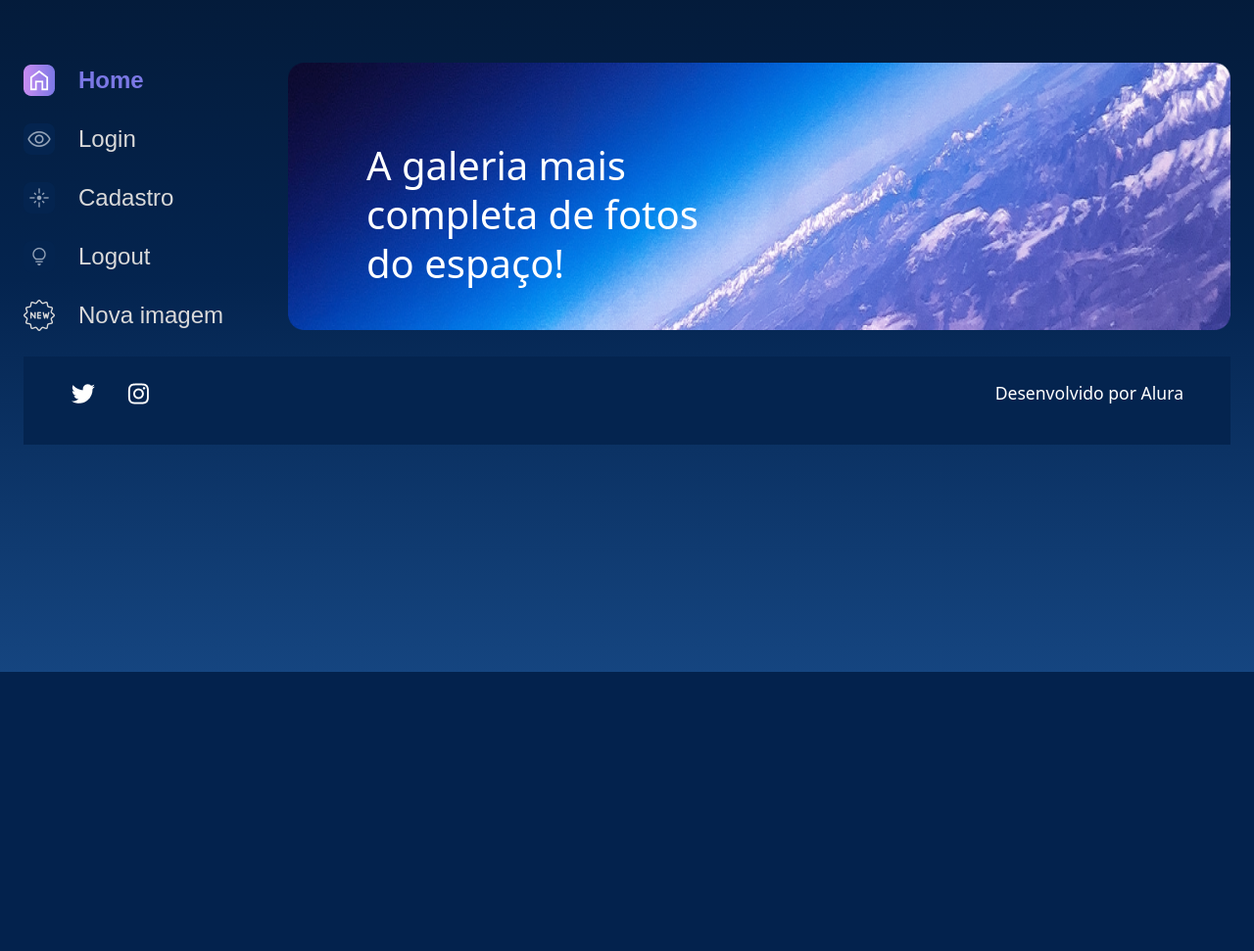
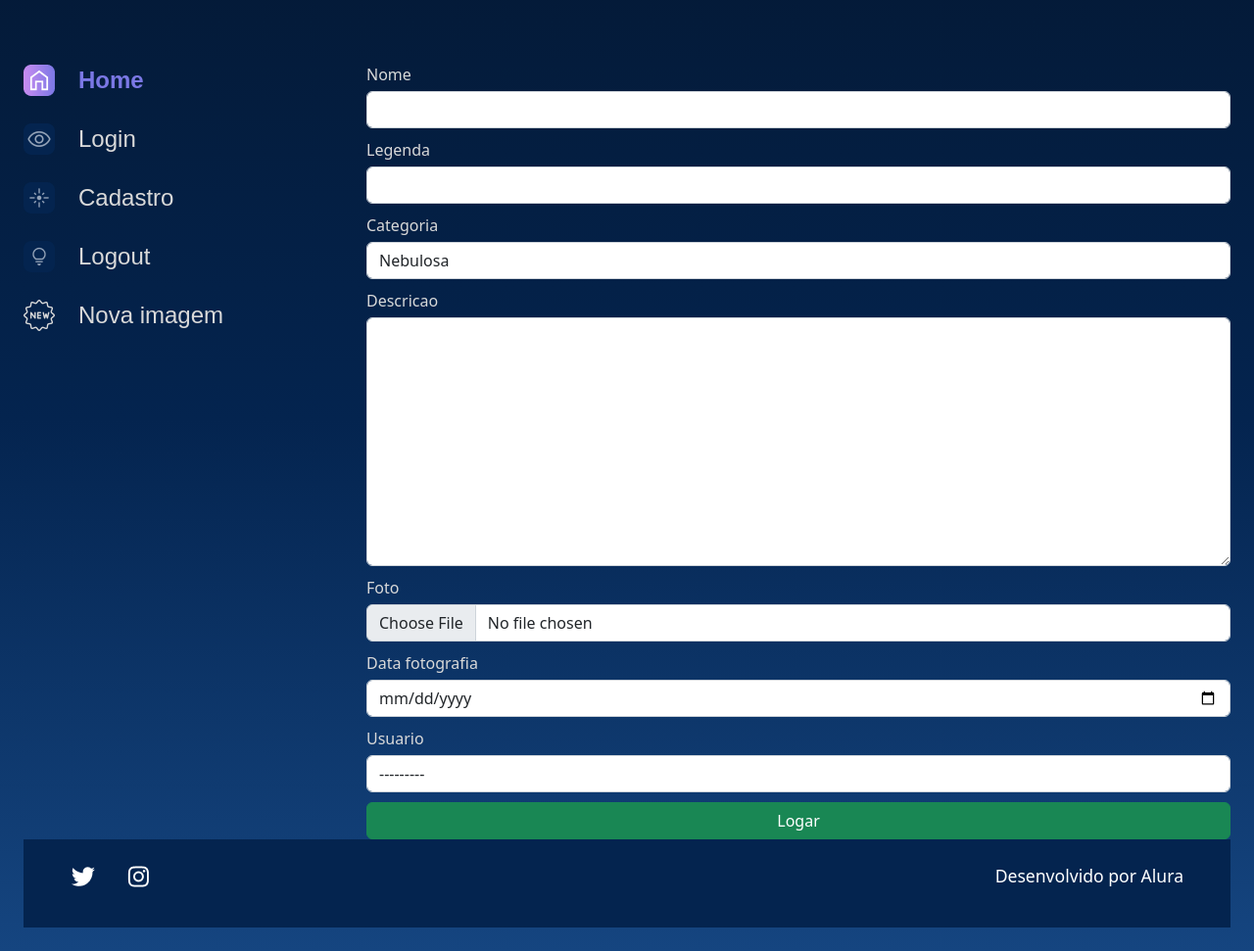
Before and after one commit to feliven/Django-CRUD-e-persistencia-no-S3, a Django app: page /nova-imagem in a window 1280 px wide. Shown: the part 114-1085 px from the top of the page at 98% size. Before the commit the page ends 800 px from the top, so only its background shows below. Run offline with Django 4.2, Linux system fonts and the light colour scheme.

Commit message:
cria FotografiaForms e implementa página de nova imagem

```diff
--- /dev/null
+++ b/apps/galeria/forms.py
@@ -0,0 +1,20 @@
+from django import forms
+from apps.galeria.models import Fotografia
+
+
+class FotografiaForms(forms.ModelForm):
+    class Meta:
+        model = Fotografia
+        exclude = ["publicada"]
+
+        widgets = {
+            "nome": forms.TextInput(attrs={"class": "form-control"}),
+            "legenda": forms.TextInput(attrs={"class": "form-control"}),
+            "categoria": forms.Select(attrs={"class": "form-control"}),
+            "descricao": forms.Textarea(attrs={"class": "form-control"}),
+            "foto": forms.FileInput(attrs={"class": "form-control"}),
+            "data_fotografia": forms.DateInput(
+                format="%d/%m/%Y", attrs={"type": "date", "class": "form-control"}
+            ),
+            "usuario": forms.Select(attrs={"class": "form-control"}),
+        }
--- a/apps/galeria/views.py
+++ b/apps/galeria/views.py
@@ -1,6 +1,7 @@
 from django.shortcuts import render, get_object_or_404, redirect
 
 from apps.galeria.models import Fotografia
+from apps.galeria.forms import FotografiaForms
 
 from django.contrib import messages
 
@@ -35,10 +36,8 @@ def buscar(request):
 
 
 def nova_imagem(request):
-    return render(
-        request,
-        "galeria/nova_imagem.html",
-    )
+    forms = FotografiaForms
+    return render(request, "galeria/nova_imagem.html", {"form": forms})
 
 
 def editar_imagem(request):
--- a/templates/galeria/nova_imagem.html
+++ b/templates/galeria/nova_imagem.html
@@ -1,8 +1,18 @@
-{% extends 'shared/base.html' %} {% load static %} {% block content %}
-<section class="conteudo">
-  <section class="banner">
-    <img class="banner__imagem" src="{% static '/assets/imagens/Banner(2).png' %}" alt="banner Alura Space" />
-    <h1 class="banner__titulo">A galeria mais completa de fotos do espaço!</h1>
-  </section>
+{% extends 'shared/base.html' %} {% block content %}
+<section class="galeria" style="margin-left: 5em">
+  <form action="{% url 'login' %}" method="POST">
+    {% csrf_token %}
+    <div class="row">
+      {% for field in form.visible_fields %}
+      <div class="col-12 col-lg-12" style="margin-bottom: 10px">
+        <label for="{{ field.id_for_label }}" style="color: #d9d9d9; margin-bottom: 5px">{{field.label}}</label>
+        {{ field }}
+      </div>
+      {% endfor %}
+    </div>
+    <div>
+      <button type="submit" class="btn btn-success col-12" style="padding: top 5px">Logar</button>
+    </div>
+  </form>
 </section>
 {% endblock %}
```
